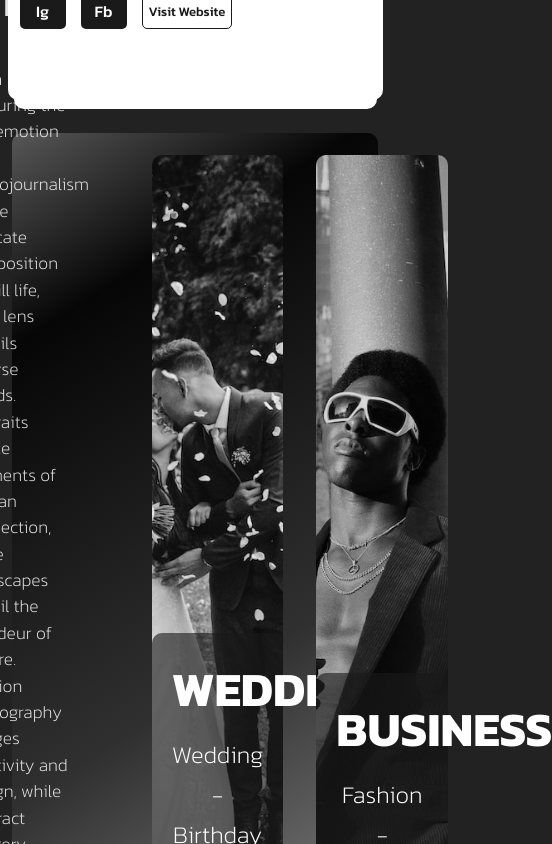
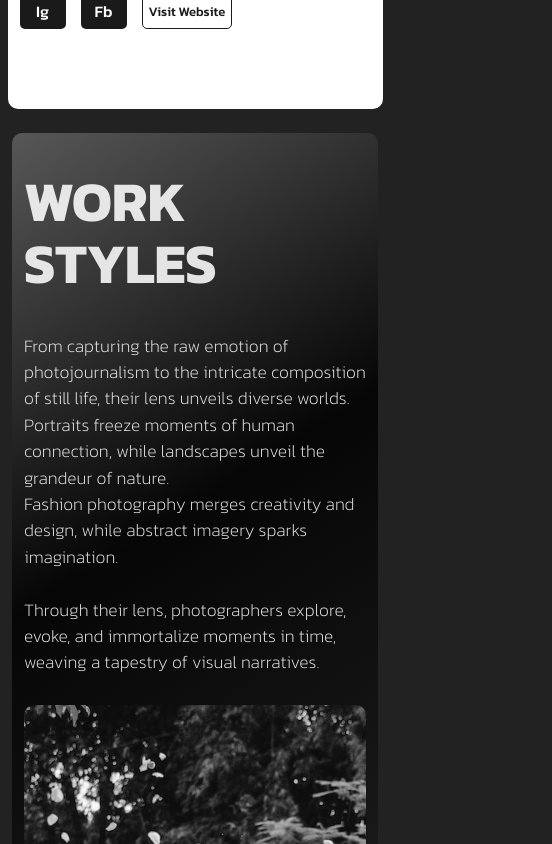
Before and after one commit to ramiro-fiscella/hernan-fiscella, a React (Vite) app: page /work/1 in a window 390 px wide. Shown: the part 720-1564 px from the top of the page, 552 px wide, since content can reach past the window. Built offline with nearby package versions, Linux system fonts and the light colour scheme; a web font is replaced by a local one.

Commit message:
added responsiveness

```diff
--- a/src/components/Landing/Landing.module.css
+++ b/src/components/Landing/Landing.module.css
@@ -122,7 +122,7 @@
     width: 90vw;
     border-radius: 10px;
     margin: 12px;
-    border-left: 12px;
+    border: solid 12px #fff;
   }
   .downBtn {
     margin: 0;
--- a/src/components/WorkSections/WorkSections.module.css
+++ b/src/components/WorkSections/WorkSections.module.css
@@ -131,3 +131,28 @@
 .businessText h2 {
   margin: 10px;
 }
+
+@media screen and (max-width: 750px) {
+  .workContainer {
+    height: auto;
+    flex-direction: column;
+    justify-content: space-around;
+    padding: 0 12px;
+  }
+  .workText {
+    width: 100%;
+    padding: 0;
+  }
+
+  .stylesContainer {
+    flex-direction: column;
+    width: 100%;
+  }
+  .wedding {
+    width: 100%;
+  }
+  .business {
+    width: 100%;
+    margin-top: 16px;
+  }
+}
```
